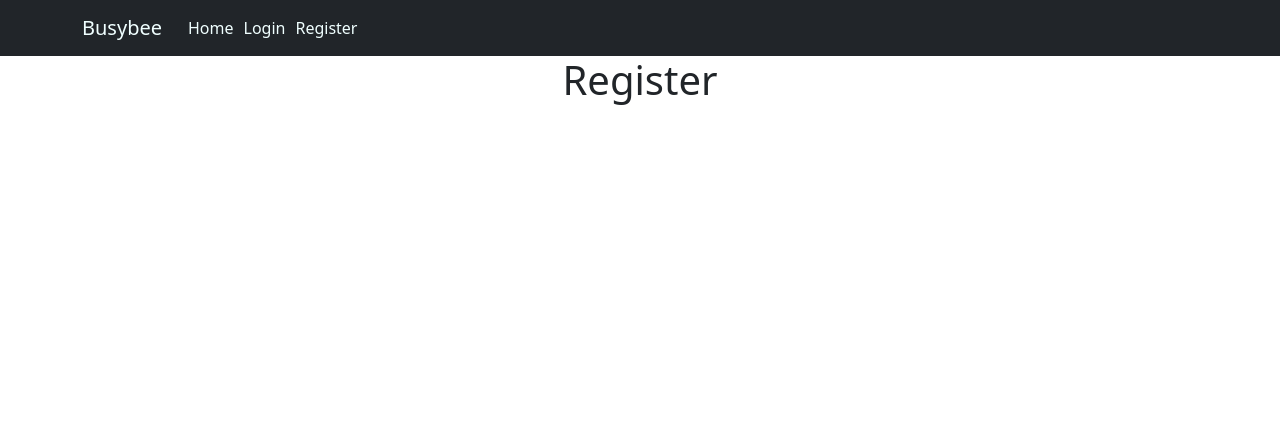
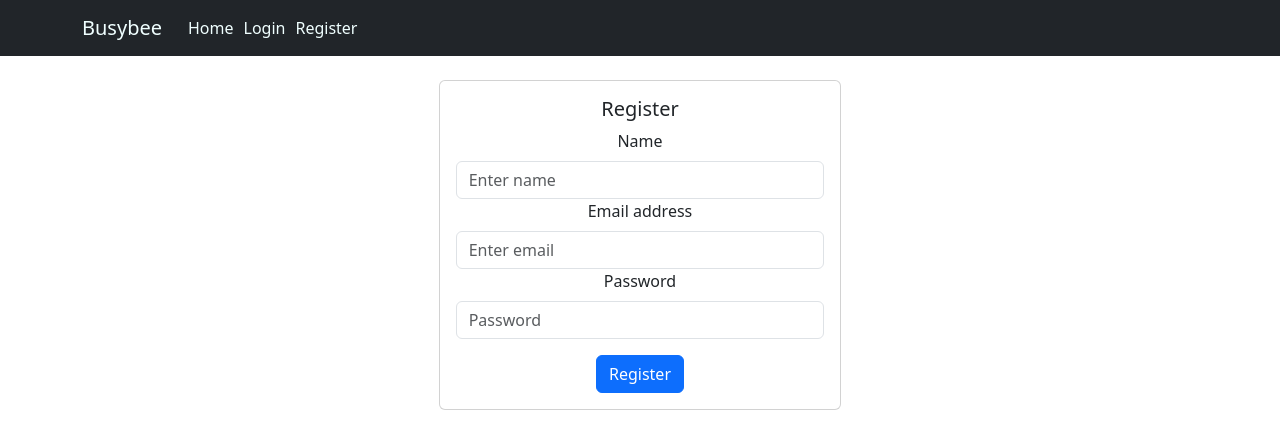
Before and after one commit to talha424588/react-e-commerce-site, a React (Create React App) app: page /register in a window 1280 px wide. Shown: the top 448 px of the page. Built offline with nearby package versions, Linux system fonts and the light colour scheme.

Commit message:
register user complete

```diff
--- a/package.json
+++ b/package.json
@@ -7,6 +7,7 @@
     "@testing-library/react": "^13.4.0",
     "@testing-library/user-event": "^13.5.0",
     "bootstrap": "^5.3.3",
+    "cdbreact": "^1.5.18",
     "react": "^18.2.0",
     "react-bootstrap": "^2.10.2",
     "react-dom": "^18.2.0",
--- a/src/components/Home.js
+++ b/src/components/Home.js
@@ -1,9 +1,47 @@
-function Home()
-{
-    return (
-        <>
-        <h3>Home page</h3>
-        </>
-    )
+import React from "react";
+import { Card, Container, } from "react-bootstrap";
+import Table from "react-bootstrap/Table";
+
+function Home() {
+  return (
+    <>
+      <Container className="mt-2">
+      <Card>
+        <Card.Body>
+          <Table bordered className="m-0">
+            <thead>
+              <tr>
+                <th>#</th>
+                <th>First</th>
+                <th>Last</th>
+                <th>Handle</th>
+              </tr>
+            </thead>
+            <tbody>
+              <tr>
+                <td>1</td>
+                <td>Mark</td>
+                <td>Otto</td>
+                <td>@mdo</td>
+              </tr>
+              <tr>
+                <td>2</td>
+                <td>Jacob</td>
+                <td>Thornton</td>
+                <td>@fat</td>
+              </tr>
+              <tr>
+                <td>3</td>
+                <td>Larry</td>
+                <td>the Bird</td>
+                <td>@twitter</td>
+              </tr>
+            </tbody>
+          </Table>
+        </Card.Body>
+      </Card>
+    </Container>
+    </>
+  );
 }
 export default Home;
--- a/src/components/auth/Register.js
+++ b/src/components/auth/Register.js
@@ -1,9 +1,57 @@
-function Register()
-{
+import { useState } from "react";
+import { Card, Container, Form, Button } from "react-bootstrap";
+import { useNavigate } from "react-router-dom"; // Import useHistory hook
+
+function Register() {
+    const [name, setName] = useState("");
+    const [email, setEmail] = useState("");
+    const [password, setPassword] = useState("");
+    const navigate = useNavigate(); // Initialize useHistory hook
+
+    async function register(e) {
+        let userData = { name, email, password };
+        e.preventDefault();
+        let result = await fetch(`http://127.0.0.1:3001/api/register`, {
+            method: "POST",
+            headers: {
+                "Content-Type": "application/json",
+                "Accept": "application/json"
+            },
+            body: JSON.stringify(userData)
+        });
+        result = await result.json();
+        localStorage.setItem("user-info", JSON.stringify(result));
+        navigate('/');
+    }
+
     return (
-        <div>
-            <h1>Register</h1>
+        <div className="my-4">
+            <Container className="col-lg-4">
+                <Card>
+                    <Card.Body>
+                        <Card.Title>Register</Card.Title>
+                        <Form>
+                            <Form.Group controlId="formBasicName">
+                                <Form.Label className="">Name</Form.Label>
+                                <Form.Control value={name} onChange={(e) => setName(e.target.value)} type="text" placeholder="Enter name" />
+                            </Form.Group>
+                            <Form.Group controlId="formBasicEmail">
+                                <Form.Label className="">Email address</Form.Label>
+                                <Form.Control type="email" placeholder="Enter email" value={email} onChange={(e) => setEmail(e.target.value)} />
+                            </Form.Group>
+                            <Form.Group controlId="formBasicPassword">
+                                <Form.Label className="text-left">Password</Form.Label>
+                                <Form.Control type="password" placeholder="Password" value={password} onChange={(e) => setPassword(e.target.value)} />
+                            </Form.Group>
+                            <Button variant="primary" type="submit" className="mt-3" onClick={register}>
+                                Register
+                            </Button>
+                        </Form>
+                    </Card.Body>
+                </Card>
+            </Container>
         </div>
     );
 }
+
 export default Register;
```
Also changed, not shown: 1 other file (tests, documents, lock files or other folders).
